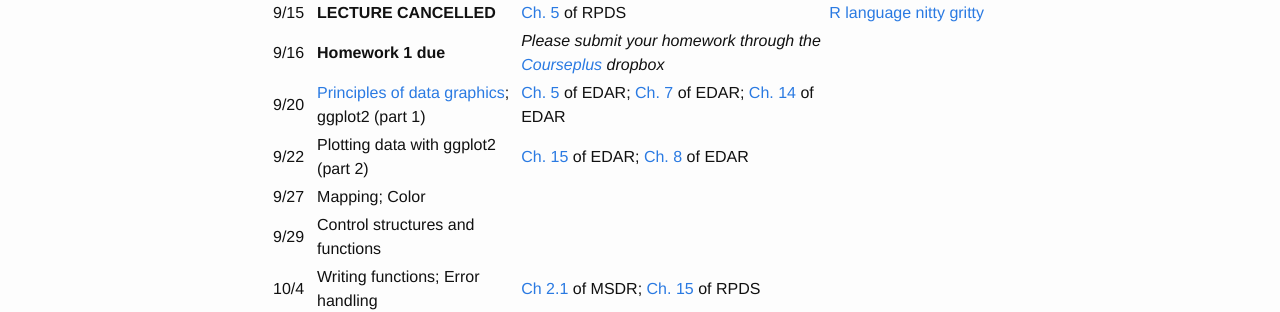
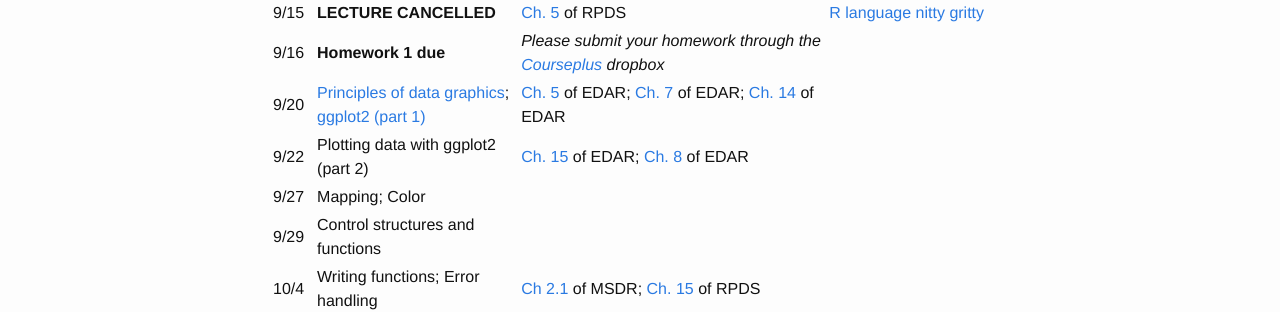
Before and after one commit to Max201510/Biostat776, a Jekyll site: the page built from schedule.md, in a window 1280 px wide. Shown: the part 711-1023 px from the top of the page. Built offline with Jekyll 4.4.1, drawn with Linux system fonts in a browser that asks for light colours; part of the change alters nothing that is shown.

```diff
--- a/schedule.md
+++ b/schedule.md
@@ -22,7 +22,7 @@ Textbook key
 9/13 | [Working with dates/times](../notes/pdf/Dates.pdf); [regular expressions](../notes/pdf/regex.pdf); [regex in R](../notes/pdf/regex_in_R.pdf) | [Section 1.6](https://bookdown.org/rdpeng/RProgDA/working-with-dates-times-time-zones.html) of MSDR; [Ch. 12](https://bookdown.org/rdpeng/rprogdatascience/dates-and-times.html) of RPDS | |
 9/15 | **LECTURE CANCELLED** | [Ch. 5](https://bookdown.org/rdpeng/rprogdatascience/r-nuts-and-bolts.html) of RPDS | [R language nitty gritty](../notes/pdf/r-nuts-bolts.pdf)
 9/16 | **Homework 1 due** | *Please submit your homework through the [Courseplus](https://courseplus.jhu.edu) dropbox* |
-9/20 | [Principles of data graphics](../notes/pdf/principlesgraphics.pdf); ggplot2 (part 1)| [Ch. 5](https://bookdown.org/rdpeng/exdata/principles-of-analytic-graphics.html) of EDAR; [Ch. 7](https://bookdown.org/rdpeng/exdata/plotting-systems.html) of EDAR; [Ch. 14](https://bookdown.org/rdpeng/exdata/the-ggplot2-plotting-system-part-1.html) of EDAR|
+9/20 | [Principles of data graphics](../notes/pdf/principlesgraphics.pdf); [ggplot2 (part 1)](../notes/pdf/ggplot2_part1.pdf)| [Ch. 5](https://bookdown.org/rdpeng/exdata/principles-of-analytic-graphics.html) of EDAR; [Ch. 7](https://bookdown.org/rdpeng/exdata/plotting-systems.html) of EDAR; [Ch. 14](https://bookdown.org/rdpeng/exdata/the-ggplot2-plotting-system-part-1.html) of EDAR|
 9/22 | Plotting data with ggplot2 (part 2)| [Ch. 15](https://bookdown.org/rdpeng/exdata/the-ggplot2-plotting-system-part-2.html) of EDAR; [Ch. 8](https://bookdown.org/rdpeng/exdata/graphics-devices.html) of EDAR |
 9/27 | Mapping; Color | |
 9/29 | Control structures and functions| |
```
Also changed, not shown: 1 other file.
